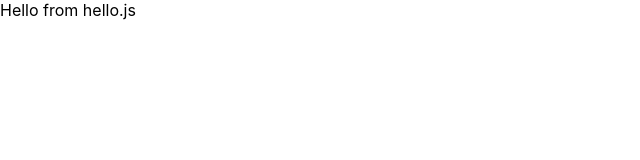
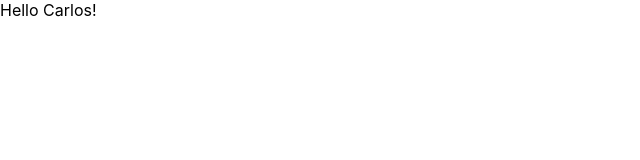
Before and after one commit to Cauxi/react-airbnb-clone, a React (Create React App) app: page / in a window 1280 px wide. Shown: the top 160 px of the page, without its empty margins (0-640 px from the left). Built offline with nearby package versions, Linux system fonts and the light colour scheme.

Commit message:
created flat.js and flat.css

```diff
--- a/src/components/hello.js
+++ b/src/components/hello.js
@@ -2,7 +2,7 @@ import React from "react";
 
 class Hello extends React.Component {
     render () {
-        return <div>Hello from hello.js</div>;
+        return <div>Hello {this.props.name}!</div>;
     }
 }
 
--- a/src/index.js
+++ b/src/index.js
@@ -1,14 +1,14 @@
 import React from 'react';
 import ReactDOM from 'react-dom/client';
 import './index.css';
-import App from './App';
+// import App from './App';
 import reportWebVitals from './reportWebVitals';
 import Hello from './components/hello';
 
 const root = ReactDOM.createRoot(document.getElementById('root'));
 root.render(
   <React.StrictMode>
-    <Hello />
+    <Hello name="Carlos" />
   </React.StrictMode>
 );
 
```
Also changed, not shown: src/components/flat.css (added, +11 -0 lines), src/components/flat.js (added, +24 -0 lines).
